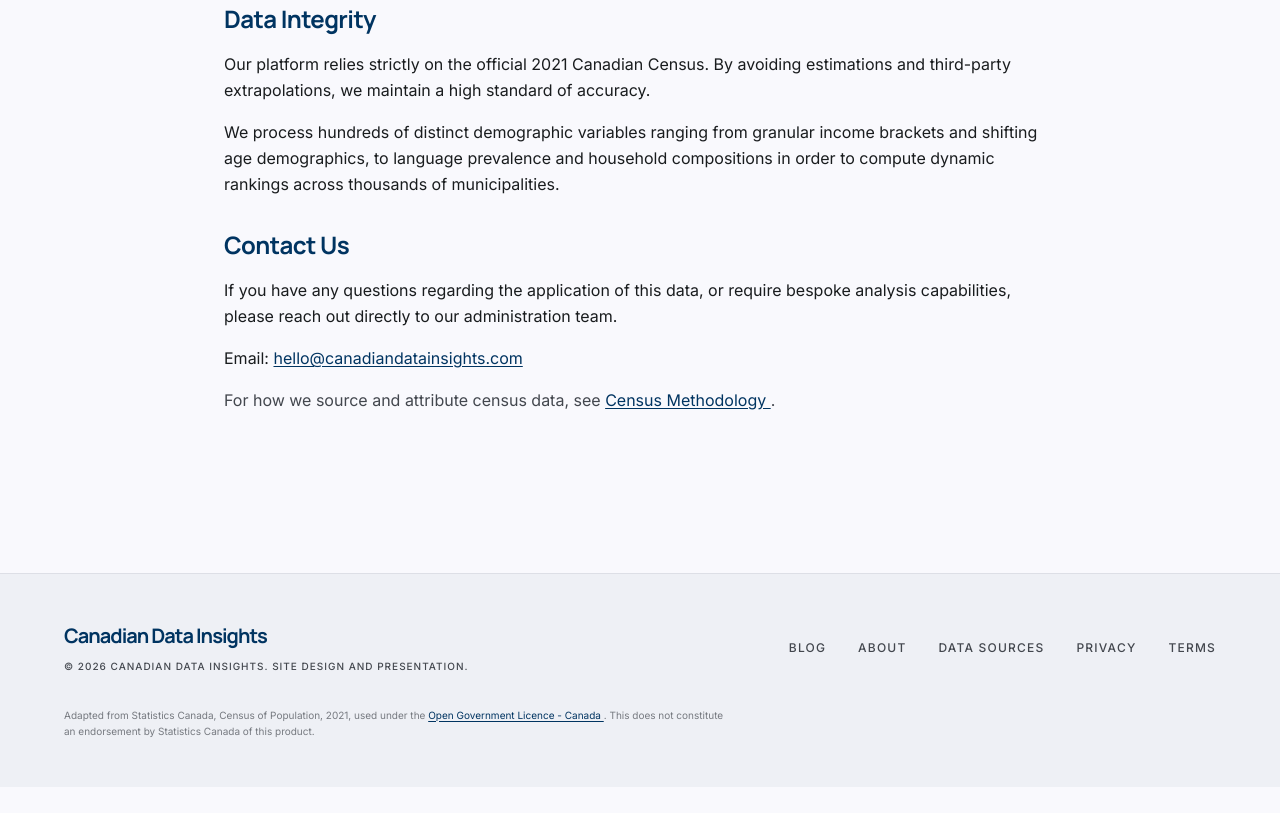
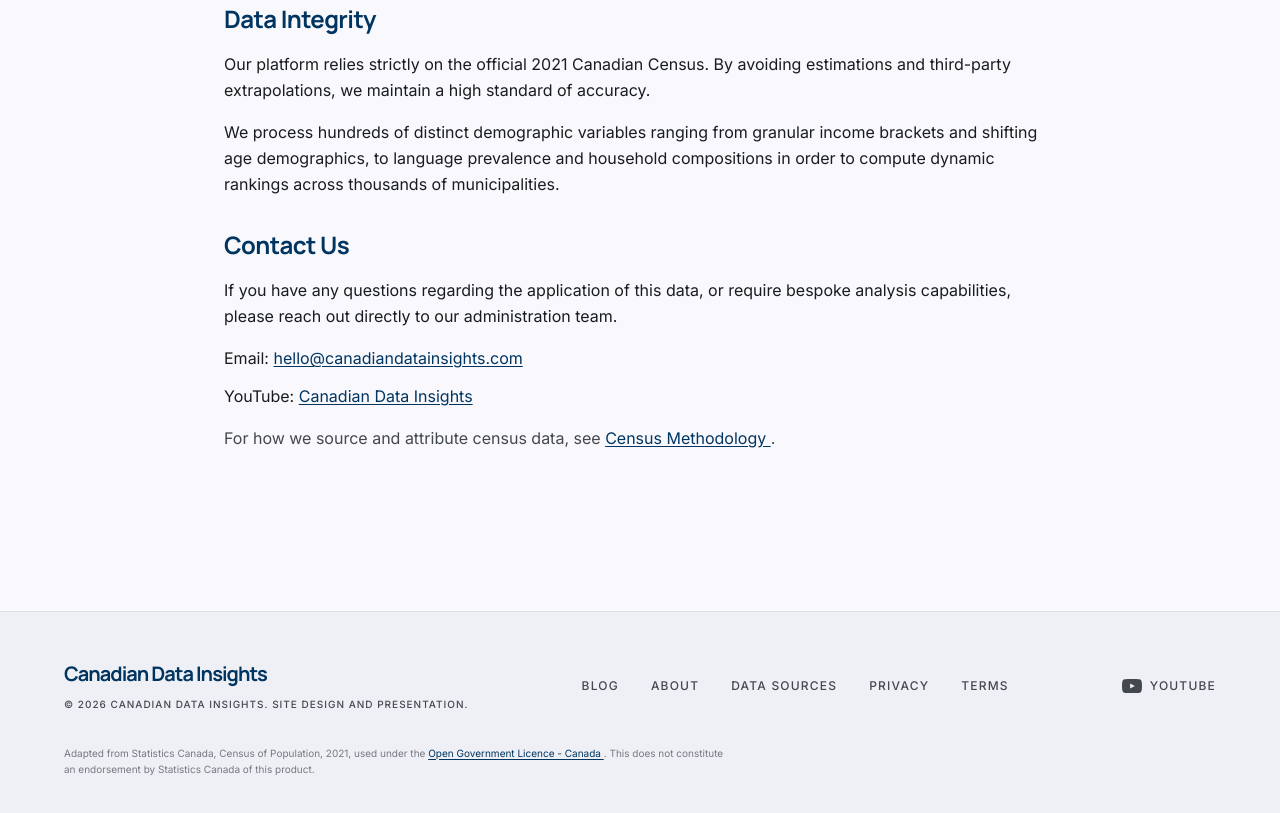
Before and after one commit to drewbotcarrothers/canadiandatainsights-astro, an Astro site: page /about in a window 1280 px wide. Shown: the part 463-1276 px from the top of the page. Before the commit the page ends 1250 px from the top, so only its background shows below. Built offline with nearby package versions, Linux system fonts and the light colour scheme; Astro itself is replaced by a stand-in of ours.

Commit message:
Link Canadian Data Insights YouTube channel in footer, About, and schema.

```diff
--- a/public/llms.txt
+++ b/public/llms.txt
@@ -8,6 +8,7 @@
 
 - Site: https://canadiandatainsights.com/
 - Contact: hello@canadiandatainsights.com
+- YouTube: https://www.youtube.com/channel/UCkKDB5U853YVBnfAPIlPHTw
 - Primary data: Statistics Canada, Census of Population, 2021
 - Licence: Open Government Licence - Canada
   https://open.canada.ca/en/open-government-licence-canada
--- a/src/components/Footer.astro
+++ b/src/components/Footer.astro
@@ -44,6 +44,18 @@
         Terms
       </a>
     </nav>
+    <a
+      href="https://www.youtube.com/channel/UCkKDB5U853YVBnfAPIlPHTw"
+      class="inline-flex items-center gap-2 font-sans text-xs font-medium uppercase tracking-widest text-on-surface-variant no-underline transition-colors hover:text-primary"
+      target="_blank"
+      rel="noopener noreferrer"
+      aria-label="Canadian Data Insights on YouTube"
+    >
+      <svg class="h-5 w-5" viewBox="0 0 24 24" fill="currentColor" aria-hidden="true">
+        <path d="M23.5 6.2a3.05 3.05 0 0 0-2.15-2.16C19.4 3.5 12 3.5 12 3.5s-7.4 0-9.35.54A3.05 3.05 0 0 0 .5 6.2 31.9 31.9 0 0 0 0 12a31.9 31.9 0 0 0 .5 5.8 3.05 3.05 0 0 0 2.15 2.16c1.95.54 9.35.54 9.35.54s7.4 0 9.35-.54a3.05 3.05 0 0 0 2.15-2.16A31.9 31.9 0 0 0 24 12a31.9 31.9 0 0 0-.5-5.8zM9.75 15.02V8.98L15.5 12l-5.75 3.02z"/>
+      </svg>
+      YouTube
+    </a>
   </div>
   <div class="mx-auto mt-8 max-w-6xl text-center md:text-left">
     <p class="max-w-2xl text-[10px] leading-relaxed text-on-surface-variant/70">
--- a/src/lib/seo.ts
+++ b/src/lib/seo.ts
@@ -6,6 +6,8 @@
 export const OGL_LICENSE_URL =
   'https://open.canada.ca/en/open-government-licence-canada';
 export const DEFAULT_OG_IMAGE = `${SITE_URL}/og-default.png`;
+export const YOUTUBE_URL =
+  'https://www.youtube.com/channel/UCkKDB5U853YVBnfAPIlPHTw';
 
 export const organization = {
   '@type': 'Organization',
@@ -17,6 +19,7 @@
     '@type': 'ImageObject',
     url: `${SITE_URL}/favicon.svg`,
   },
+  sameAs: [YOUTUBE_URL],
 };
 
 export const website = {
--- a/src/pages/about.astro
+++ b/src/pages/about.astro
@@ -61,6 +61,17 @@
               hello@canadiandatainsights.com
             </a>
           </p>
+          <p class="mt-3">
+            YouTube:{' '}
+            <a
+              href="https://www.youtube.com/channel/UCkKDB5U853YVBnfAPIlPHTw"
+              class="text-primary underline underline-offset-2 hover:text-tertiary"
+              target="_blank"
+              rel="noopener noreferrer"
+            >
+              Canadian Data Insights
+            </a>
+          </p>
           <p class="mt-4 text-on-surface-variant">
             For how we source and attribute census data, see{' '}
             <a
```
Also changed, not shown: public/.well-known/llms.txt.
